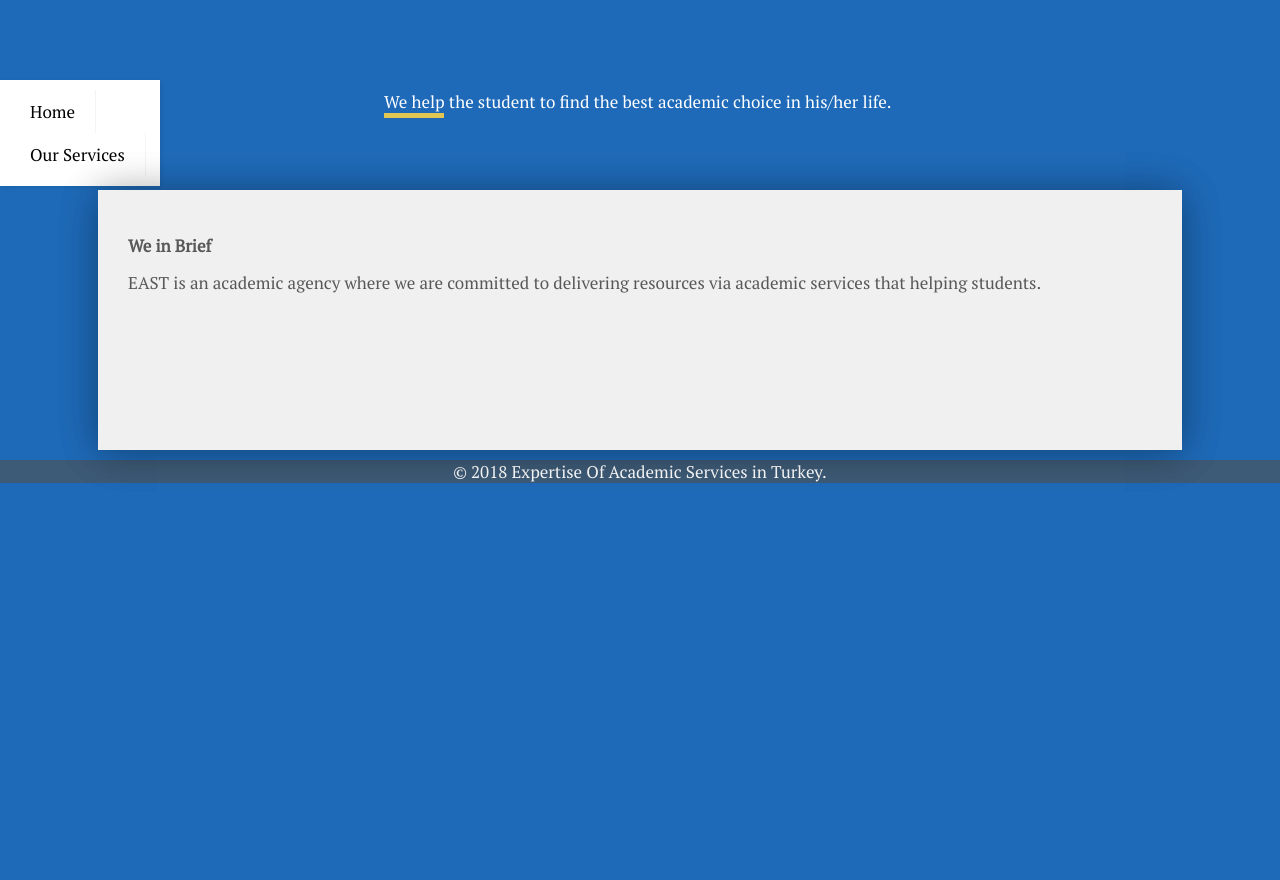
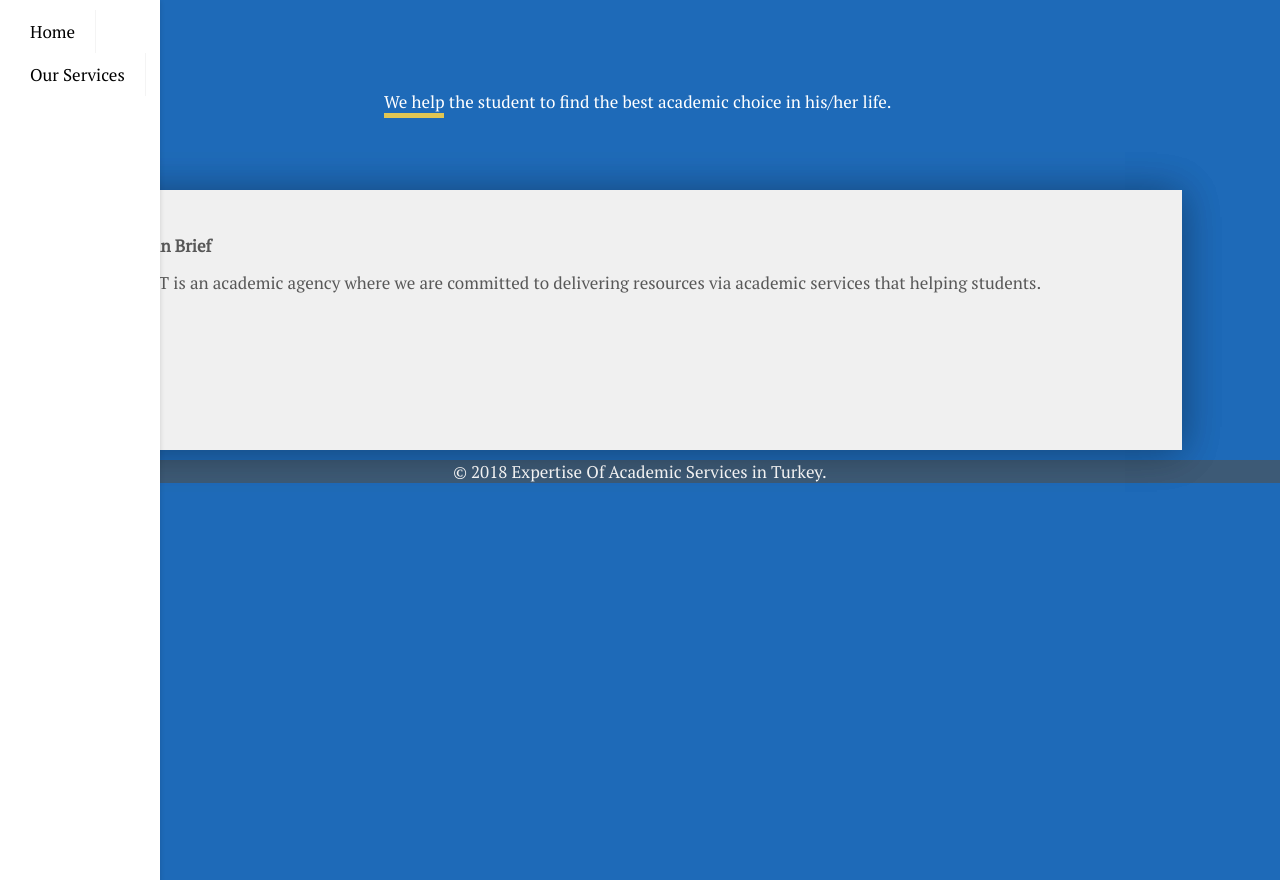
Before and after one commit to abdrb/abdrb.github.io, a PHP site: page /a/about.html in a window 1280 px wide. Run offline with PHP 8.4, Linux system fonts and the light colour scheme.

Commit message:
link pages

```diff
--- a/a/navstyle.css
+++ b/a/navstyle.css
@@ -117,7 +117,7 @@
 
 @media (min-width: 48em) {
   .navbar {
-  position: static;
+  /*position: relative;*/
   display: inline-block;
   width: 140px;
   height: 100%;
```
